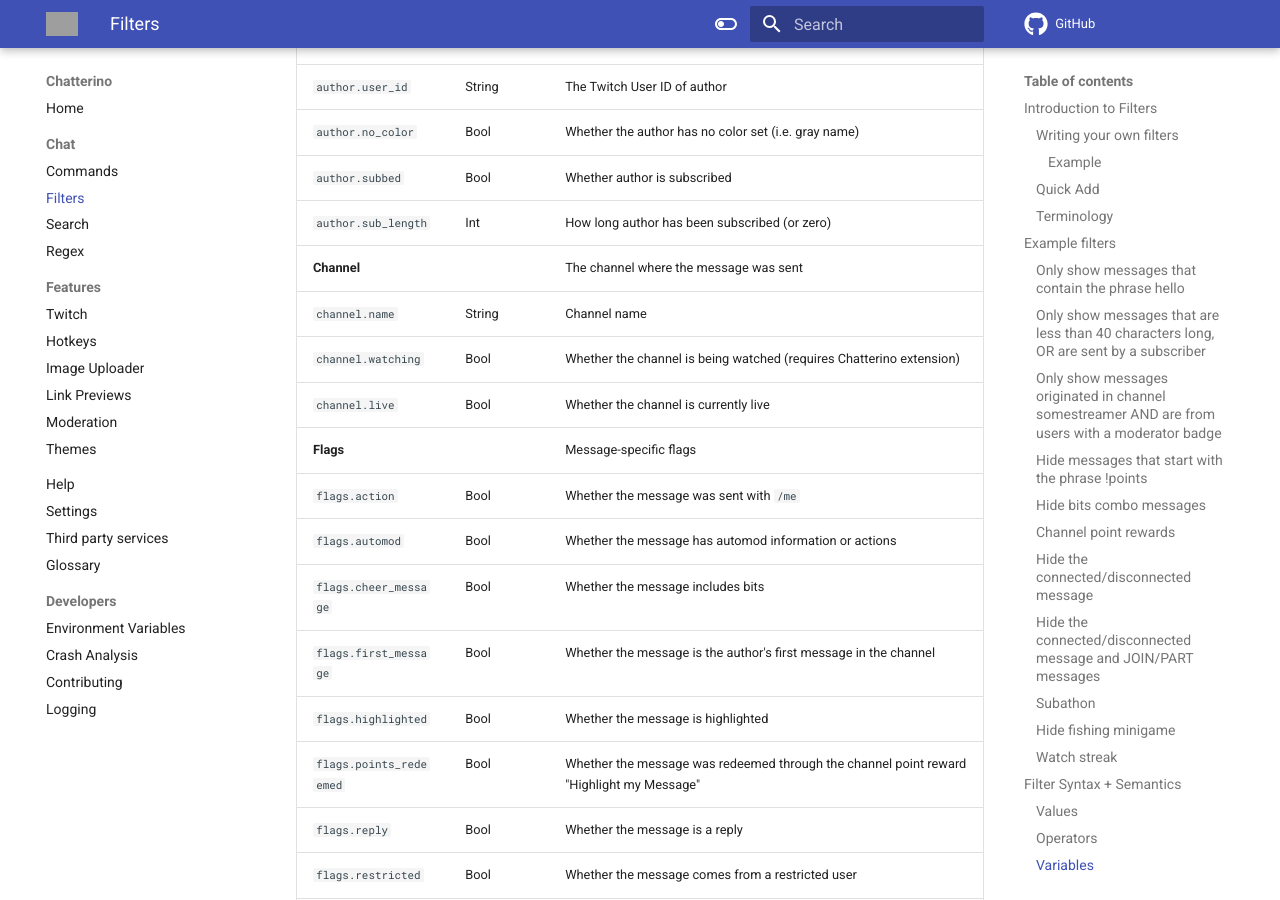
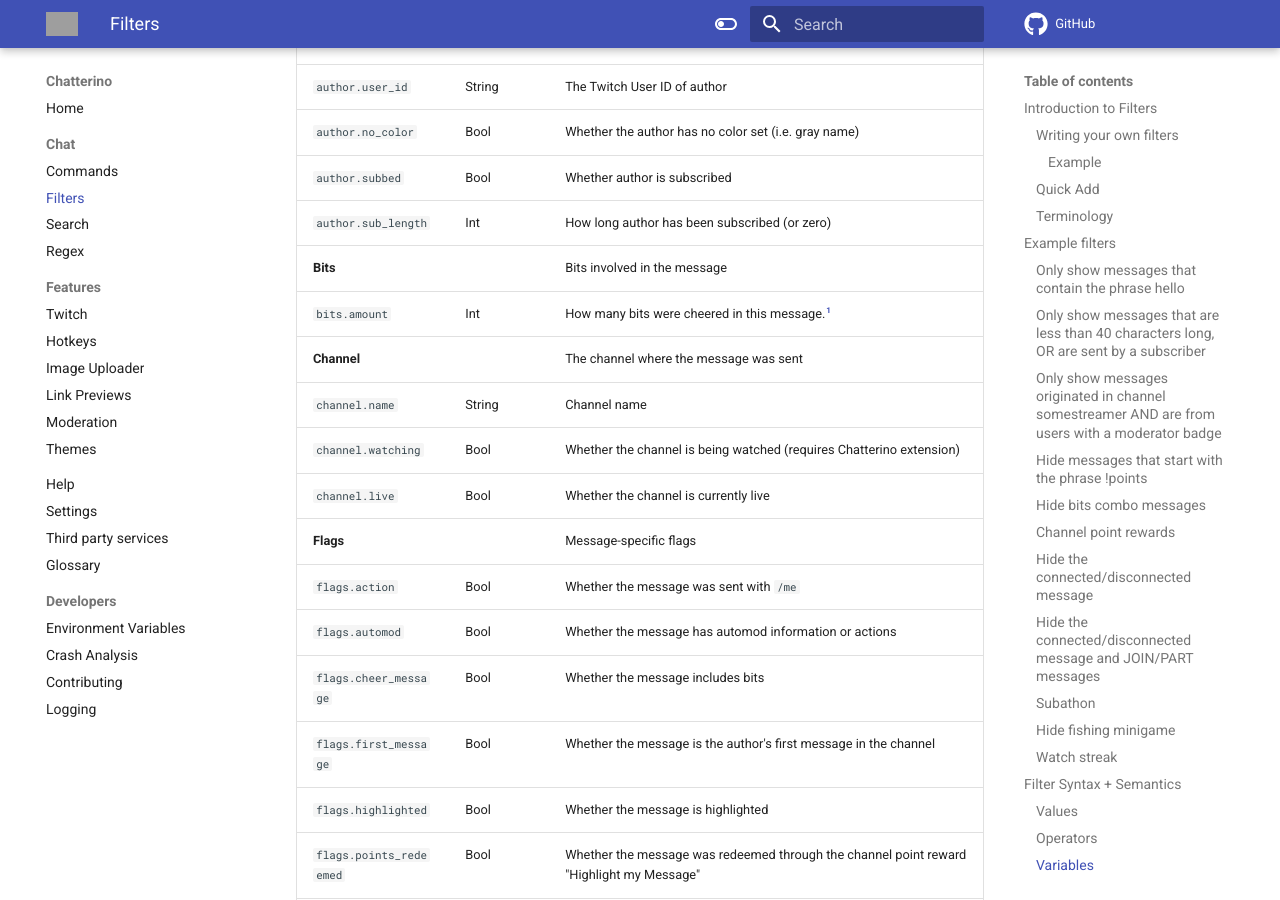
Before and after one commit to Chatterino/wiki, an MkDocs documentation site: the page built from docs/Filters.md, in a window 1280 px wide and 900 px high, scrolled down 7048 px. Built offline with MkDocs 1.6.1 and Material for MkDocs 9.7.7, drawn with Linux system fonts in a browser that asks for light colours; comment, search, counter and statistics services are not loaded; some of the changed text lies outside the part shown; grey boxes are pictures that could not be loaded.

Commit message:
filters: document bits.amount (#494)

```diff
--- a/docs/Filters.md
+++ b/docs/Filters.md
@@ -220,6 +220,8 @@ The following variables are available:
 | `author.no_color`        | Bool         | Whether the author has no color set (i.e. gray name)                                           |
 | `author.subbed`          | Bool         | Whether author is subscribed                                                                   |
 | `author.sub_length`      | Int          | How long author has been subscribed (or zero)                                                  |
+| **Bits**                 |              | Bits involved in the message                                                                   |
+| `bits.amount`            | Int          | How many bits were cheered in this message.[^1]                                                |
 | **Channel**              |              | The channel where the message was sent                                                         |
 | `channel.name`           | String       | Channel name                                                                                   |
 | `channel.watching`       | Bool         | Whether the channel is being watched (requires Chatterino extension)                           |
@@ -312,4 +314,6 @@ The order of operations in filters may not be exactly what you expect.
 
 Basically, if you're unsure about the order of operations, use extra parentheses.
 
-[nightly]: ../Help/#what-is-nightly-and-how-to-use-install-it
+[nightly]: Help.md/#what-is-nightly-and-how-to-use-install-it
+
+[^1]: Available since [nightly] [b8d09e9](https://github.com/Chatterino/chatterino2/commit/b8d09e9084e5f1649c8e8385cb15251232867422)
```
